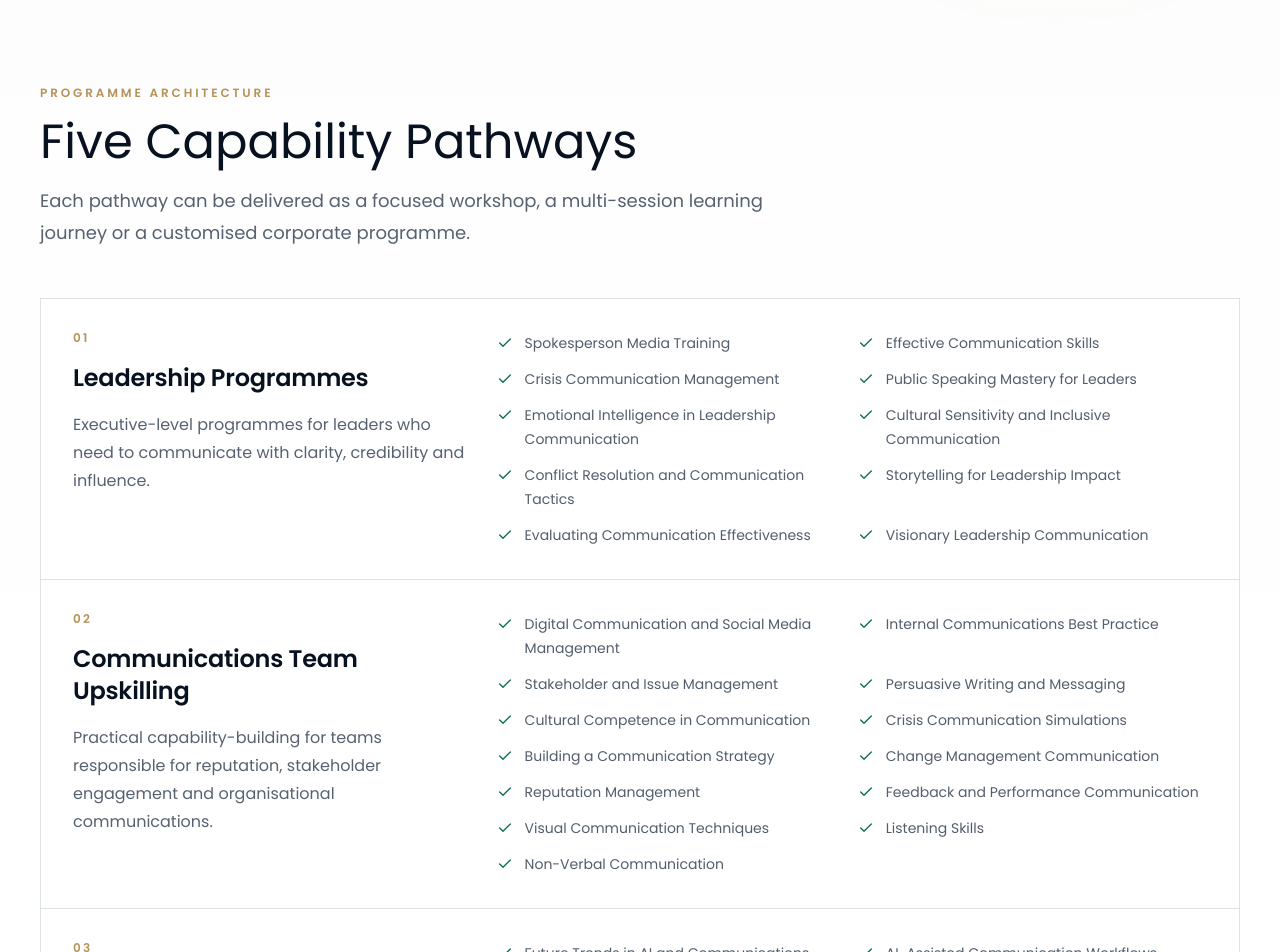
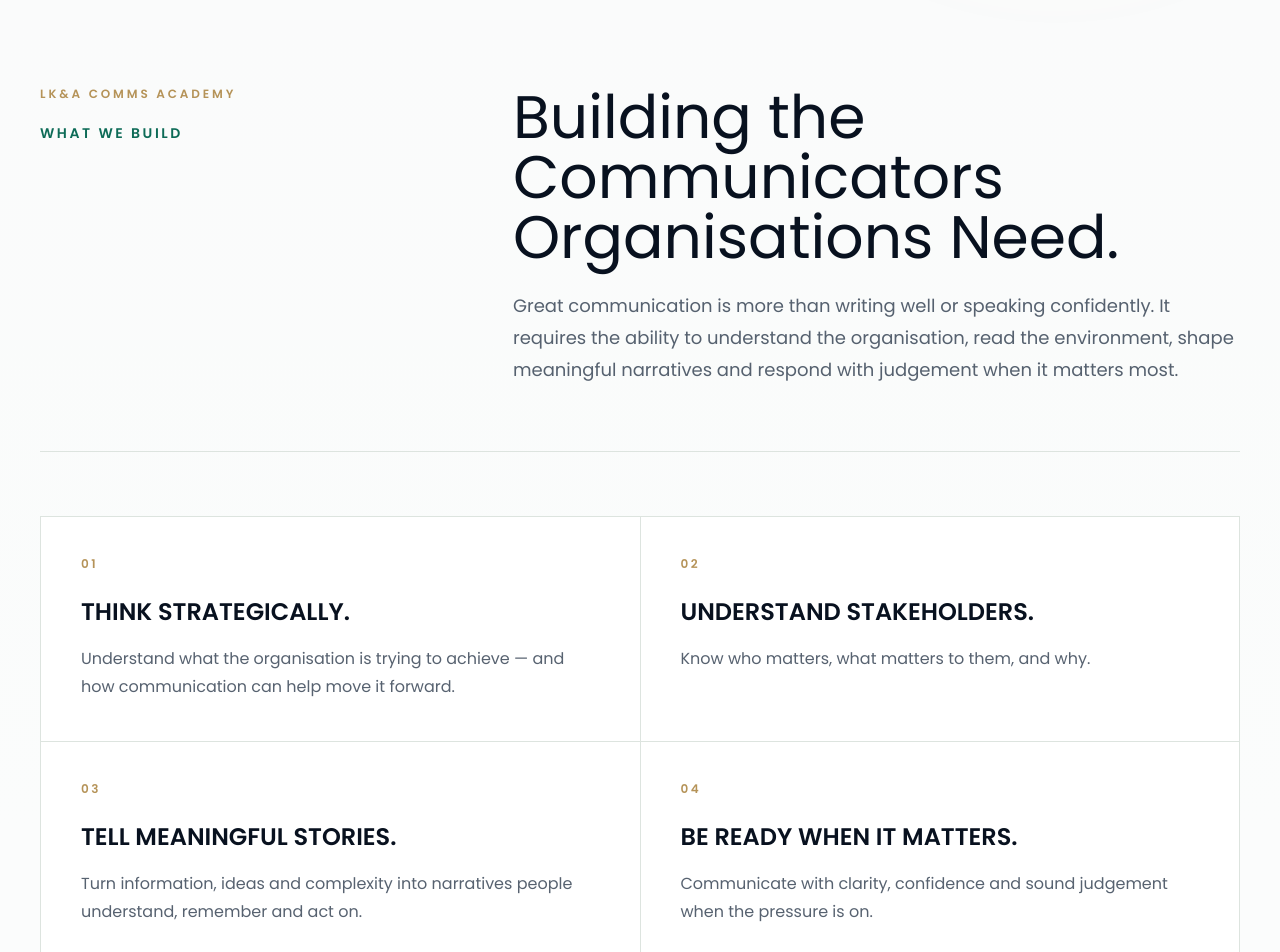
Before and after one commit to mohdbazliothman/lizkamaruddin-associates, a Next.js app: page /comms-academy in a window 1280 px wide. Shown: the part 640-1592 px from the top of the page. Built offline with nearby package versions, Linux system fonts and the light colour scheme.

Commit message:
Update team profiles and Comms Academy positioning

```diff
--- a/app/comms-academy/page.tsx
+++ b/app/comms-academy/page.tsx
@@ -5,6 +5,31 @@ import { Reveal } from "@/components/reveal";
 import { SiteHeader } from "@/components/site-header";
 import { academyDivisions, futureAcademyAdditions } from "@/lib/comms-academy";
 
+const academyCapabilities = [
+  {
+    number: "01",
+    title: "THINK STRATEGICALLY.",
+    description:
+      "Understand what the organisation is trying to achieve — and how communication can help move it forward."
+  },
+  {
+    number: "02",
+    title: "UNDERSTAND STAKEHOLDERS.",
+    description: "Know who matters, what matters to them, and why."
+  },
+  {
+    number: "03",
+    title: "TELL MEANINGFUL STORIES.",
+    description:
+      "Turn information, ideas and complexity into narratives people understand, remember and act on."
+  },
+  {
+    number: "04",
+    title: "BE READY WHEN IT MATTERS.",
+    description:
+      "Communicate with clarity, confidence and sound judgement when the pressure is on."
+  }
+];
 export const metadata: Metadata = {
   title: "Comms Academy | Liz Kamaruddin & Associates",
   description:
@@ -67,12 +92,70 @@ export default function CommsAcademyPage() {
         </div>
       </section>
 
+      <section
+        aria-labelledby="academy-foundation-title"
+        className="border-y border-line bg-mist/40 px-5 py-20 sm:px-8 sm:py-24 lg:px-10"
+      >
+        <div className="mx-auto max-w-7xl">
+          <Reveal>
+            <div className="grid gap-8 border-b border-line pb-12 lg:grid-cols-[0.72fr_1.28fr] lg:gap-16 lg:pb-16">
+              <div>
+                <p className="text-xs font-semibold uppercase tracking-[0.24em] text-gold">
+                  LK&amp;A Comms Academy
+                </p>
+                <p className="mt-5 text-sm font-semibold uppercase tracking-[0.18em] text-emerald">
+                  What We Build
+                </p>
+              </div>
+
+              <div>
+                <h2
+                  id="academy-foundation-title"
+                  className="max-w-4xl font-display text-4xl leading-tight text-ink sm:text-5xl lg:text-6xl"
+                >
+                  Building the Communicators Organisations Need.
+                </h2>
+                <p className="mt-6 max-w-3xl text-lg leading-8 text-navy/70">
+                  Great communication is more than writing well or speaking confidently. It
+                  requires the ability to understand the organisation, read the environment,
+                  shape meaningful narratives and respond with judgement when it matters most.
+                </p>
+              </div>
+            </div>
+          </Reveal>
+
+          <div className="mt-12 grid gap-px overflow-hidden border border-line bg-line sm:grid-cols-2 lg:mt-16">
+            {academyCapabilities.map((capability, index) => (
+              <Reveal key={capability.number} delay={index * 0.05}>
+                <article className="group h-full bg-white px-6 py-8 transition-colors duration-300 hover:bg-mist/60 sm:px-8 sm:py-10 lg:px-10">
+                  <p className="text-xs font-semibold uppercase tracking-[0.2em] text-gold">
+                    {capability.number}
+                  </p>
+                  <h3 className="mt-6 text-xl font-semibold leading-7 text-ink sm:text-2xl">
+                    {capability.title}
+                  </h3>
+                  <p className="mt-4 max-w-xl text-base leading-7 text-navy/70">
+                    {capability.description}
+                  </p>
+                </article>
+              </Reveal>
+            ))}
+          </div>
+
+          <Reveal>
+            <p className="mt-10 max-w-3xl border-l border-gold/70 pl-5 text-base leading-7 text-navy/70">
+              These four capabilities form the foundation of every LK&amp;A Comms Academy
+              learning journey.
+            </p>
+          </Reveal>
+        </div>
+      </section>
       <section id="programmes" className="px-5 py-20 sm:px-8 sm:py-24 lg:px-10">
         <div className="mx-auto max-w-7xl">
           <Reveal>
             <div className="mb-12 max-w-3xl">
               <p className="mb-4 text-xs font-semibold uppercase tracking-[0.24em] text-gold">
-                Programme Architecture
+                How We Build It
               </p>
               <h2 className="font-display text-4xl leading-tight text-ink sm:text-5xl">
                 Five Capability Pathways
```
Also changed, not shown: components/team-reveal.tsx (+28 -6 lines).
